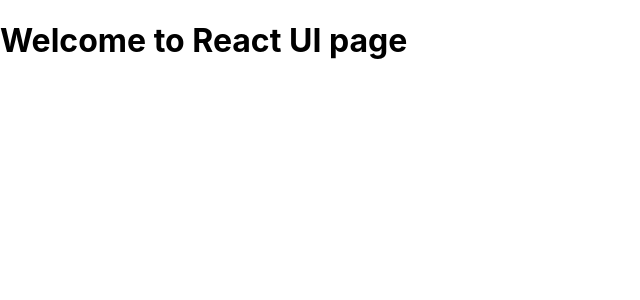
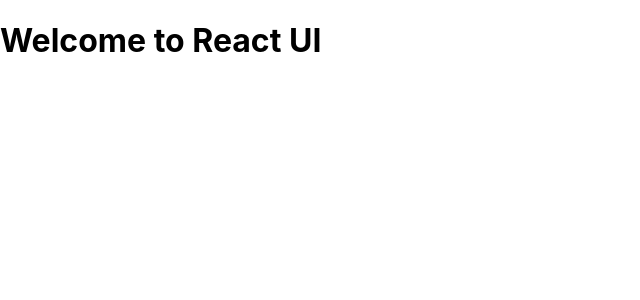
Before and after one commit to alvee07/code-sample, a React (Create React App) app: page / in a window 1280 px wide. Shown: the top 300 px of the page, without its empty margins (0-640 px from the left). Built offline with nearby package versions, Linux system fonts and the light colour scheme.

Commit message:
default prop added

```diff
--- a/src/components/Header.js
+++ b/src/components/Header.js
@@ -1,4 +1,5 @@
 import React, { Component } from 'react'
+import PropTypes from 'prop-types';
 
 export class Header extends Component {
     constructor(props) {
@@ -19,12 +20,14 @@ export class Header extends Component {
         console.log(this.props)
         return (
             <header>
-                <h1>{title} to React UI page</h1>
+                <h1>{title} to React UI</h1>
             </header>
         )
     }
 }
 
-
+Header.propTypes ={
+    title: PropTypes.string
+}
 
 export default Header
```
